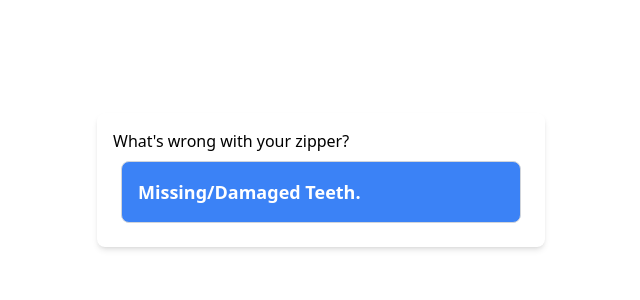
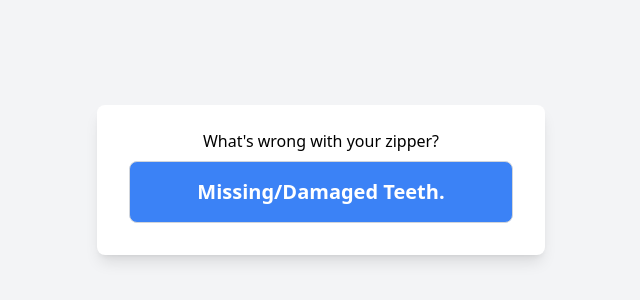
Before and after one commit to Zipper-Rescue/zipper_wizard, a React (Vite) app: page /two_way in a window 1280 px wide. Shown: the part 220-520 px from the top of the page, without its empty margins (319-959 px from the left). Built offline with nearby package versions, Linux system fonts and the light colour scheme.

Commit message:
style update

```diff
--- a/src/wizard/style.css
+++ b/src/wizard/style.css
@@ -3,13 +3,17 @@
 @tailwind utilities;
 
 .page-container {
-  @apply flex flex-col items-center justify-center min-h-screen bg-white p-4;
+  @apply flex flex-col items-center justify-center min-h-screen bg-gray-100 p-4;
 }
 
 .step-component {
-  @apply w-full max-w-md bg-white shadow-md rounded-lg p-4 my-4;
+  @apply w-full max-w-md bg-white shadow-lg rounded-lg p-6 my-4 text-center;
 }
 
 .option-component {
-  @apply cursor-pointer p-4 border border-gray-300 m-2 bg-blue-500 text-white text-lg font-semibold rounded-lg hover:bg-blue-600;
+  @apply cursor-pointer p-4 border border-gray-300 m-2 bg-blue-500 text-white text-xl font-semibold rounded-lg hover:bg-blue-600 transition duration-300 ease-in-out;
 }
+
+.step-component h1, .step-component p {
+  @apply text-2xl font-bold mb-4;
+}
```
